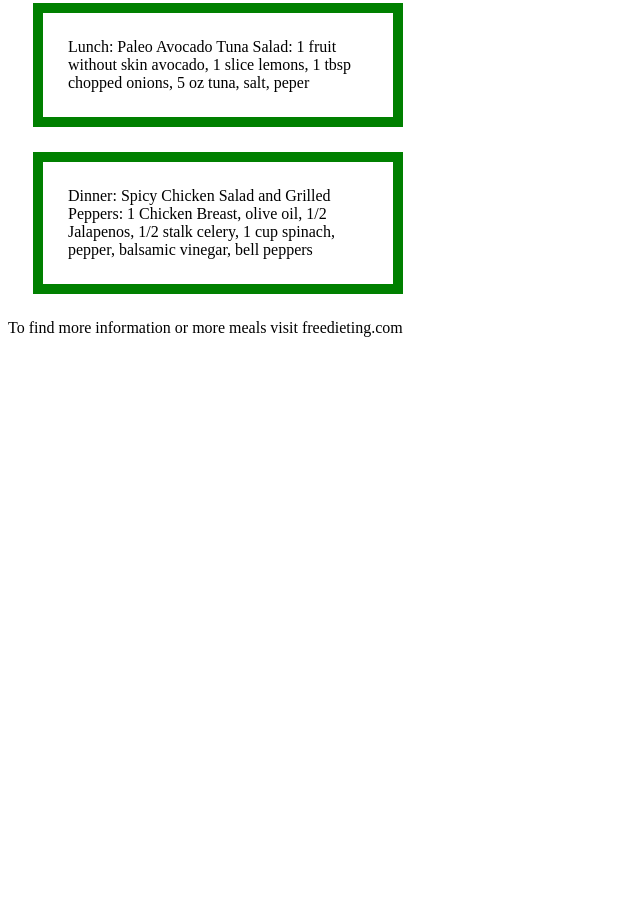
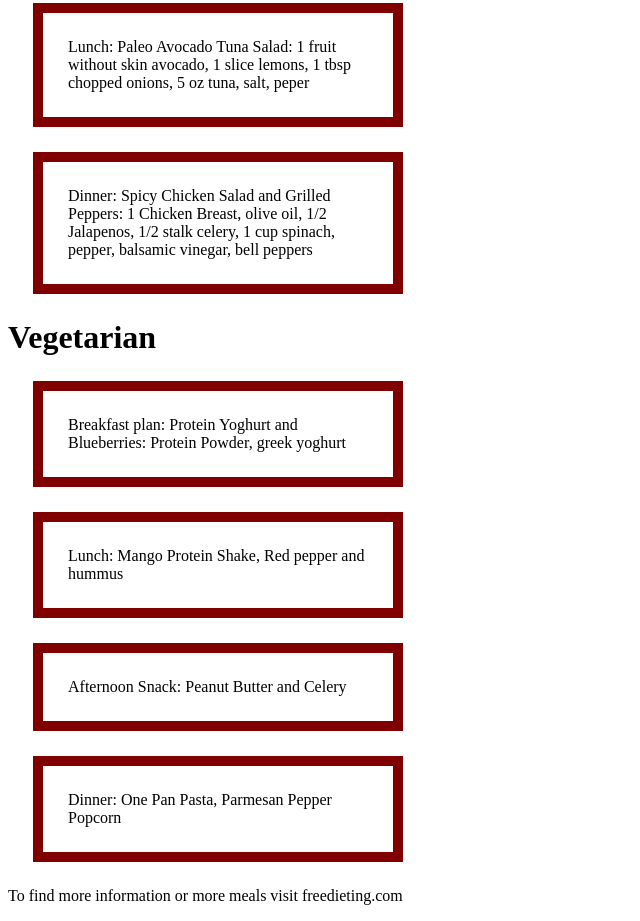
Before and after one commit to esheee/esheee.github.io, a plain HTML site: page 1800.html in a window 1280 px wide. Shown: the part 418-1339 px from the top of the page, without its empty margins (0-640 px from the left). Before the commit the page ends 800 px from the top, so only its background shows below. Drawn offline with Linux system fonts and the light colour scheme.

Commit message:
Update 1800.html

```diff
--- a/1800.html
+++ b/1800.html
@@ -5,7 +5,7 @@
 div {
   background-color: white;
   width: 300px;
-  border: 10px solid green;
+  border: 10px solid maroon;
   padding: 25px;
   margin: 25px;
 }
@@ -24,6 +24,16 @@ div {
 
 <div>Dinner: Spicy Chicken Salad and Grilled Peppers: 1 Chicken Breast, olive oil, 1/2 Jalapenos, 1/2 stalk celery, 1 cup spinach, pepper, balsamic vinegar, bell peppers</div>
 
+<h1>Vegetarian</h1>
+
+<div>Breakfast plan: Protein Yoghurt and Blueberries: Protein Powder, greek yoghurt </div>
+
+<div> Lunch: Mango Protein Shake, Red pepper and hummus </div>
+
+<div> Afternoon Snack: Peanut Butter and Celery</div>
+
+<div>Dinner: One Pan Pasta, Parmesan Pepper Popcorn</div>
+
   <p> To find more information or more meals visit freedieting.com</p>
 </body>
 </html>
```
